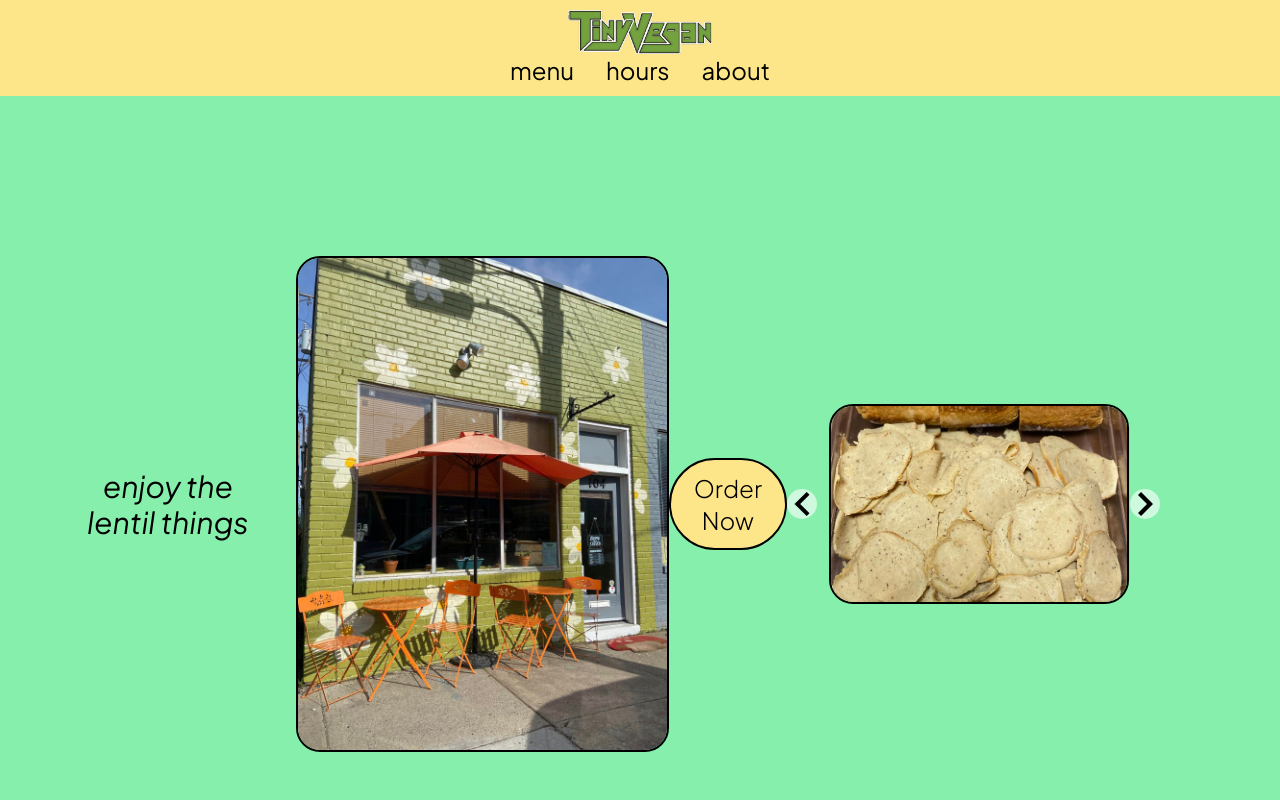
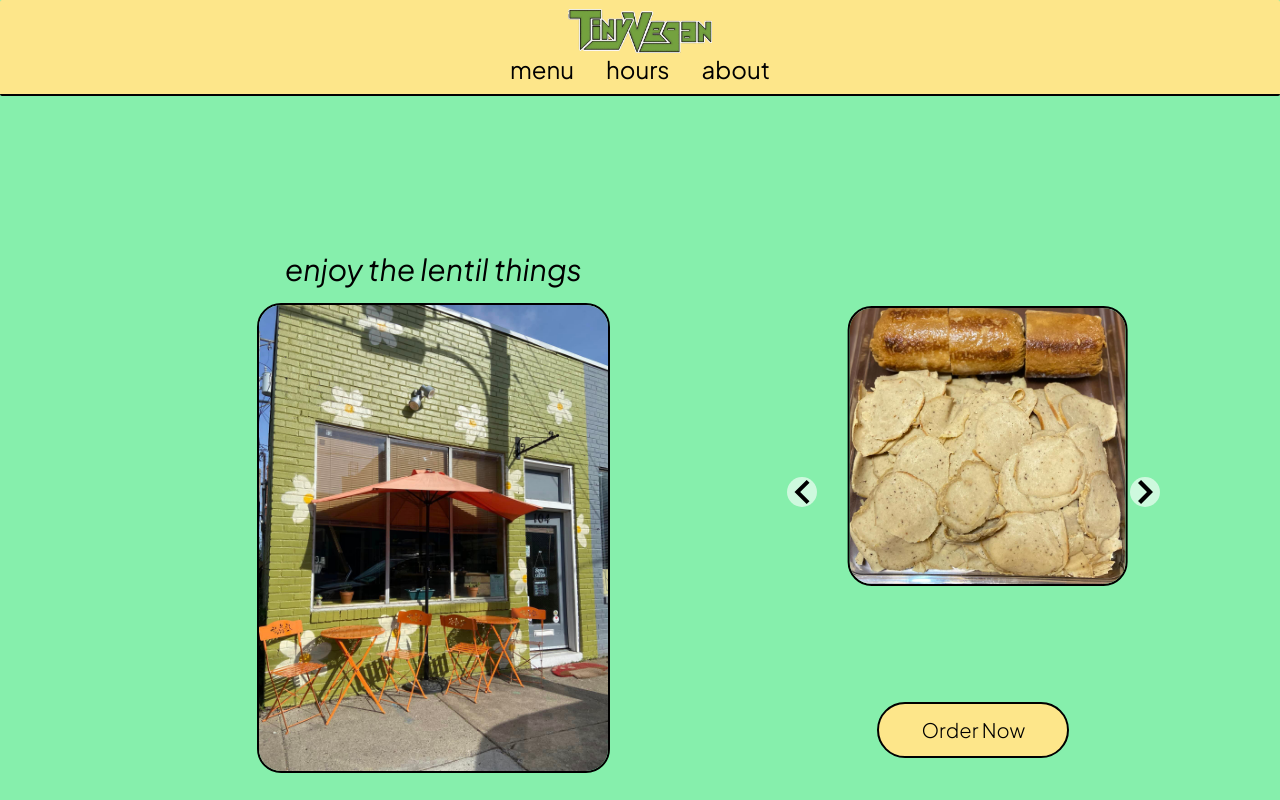
Before and after one commit to gjasay/tiny-vegan, a React (Vite) app: page / in a window 1280 px wide. Shown: the top 800 px of the page. Built offline with nearby package versions, Linux system fonts and the light colour scheme.

Commit message:
updated desktop hero

```diff
--- a/src/components/Header.tsx
+++ b/src/components/Header.tsx
@@ -15,7 +15,7 @@ const Header: React.FC = () => {
   });
 
   return (
-    <header className="sticky top-0 left-0 w-full flex justify-center bg-amber-200 flex-col sm:h-24 z-30">
+    <header className="sticky top-0 left-0 w-full flex justify-center bg-amber-200 flex-col sm:h-24 z-30 border-black border-b-2 rounded-sm">
       {/* Mobile */}
       <div className="flex justify-between items-center px-6 py-3 md:hidden z-30">
           <a href=""><img src="./logo.png" className="w-36"/></a>
--- a/src/components/Hero.tsx
+++ b/src/components/Hero.tsx
@@ -10,27 +10,31 @@ const slideImages = [
   "./food6.jpg",
 ];
 
-const Hero = () => {
+const Hero = () =>
+{
   return (
     <div
       id="hero"
       className="flex flex-col justify-around items-center text-center h-screen bg-cover bg-center mt-6 py-8 pb-16 md:flex-row md:justify-between md:px-20"
     >
-      <h2 className="italic text-xl py-4 rounded-md md:text-3xl">
+      <div className="flex flex-col justify-center items-center text-center ">
+        <h2 className="italic text-xl py-4 md:text-3xl">
           enjoy the lentil things
         </h2>
-      <div className="w-3/4 md:w-1/2 md:ml-10 lg:w-1/3 flex-shrink-0">
+        <div className="w-3/4 md:w-1/2 lg:w-1/2 flex-shrink-0">
           <img
             src="./store-front.jpg"
             alt="store front"
             className="rounded-3xl border-black border-2 max-w-full h-auto"
           />
         </div>
-      <button className="bg-amber-200 hover:bg-green-500 text-2xl py-3 px-5 my-8 rounded-full mx-auto font-light border-black border-2 md:mx-0">
+      </div>
+
+      <button className="sm:flex md:hidden bg-amber-200 hover:bg-green-500 text-2xl py-3 px-5 my-8 rounded-full mx-auto font-light border-black border-2 ">
         Order Now
       </button>
 
-      <div className="w-3/4 md:w-1/2 md:mr-10 lg:w-1/3 flex-shrink-0">
+      <div className="mt-20 w-3/4 md:w-1/2 md:mr-10 lg:w-1/3 flex flex-col justify-center">
         <Slide easing="ease">
           {slideImages.map((each, index) => (
             <div
@@ -40,12 +44,17 @@ const Hero = () => {
               <img
                 src={each}
                 alt="food"
-                className="mx-4 rounded-3xl border-black border-2"
-                style={{ width: "300px", height: "200px", objectFit: "cover" }}
+                className="sm:mx-4 rounded-3xl border-black border-2 md:w-2/3 lg:w-3/4 object-cover"
               />
             </div>
           ))}
         </Slide>
+        <div className="w-full flex justify-center">
+          <button className="hidden sm:hidden md:block lg:block xl:block bg-amber-200 hover:bg-green-500 rounded-full font-light border-black border-2 my-6 w-48 h-14 text-xl">
+            Order Now
+          </button>
+        </div>
+
       </div>
 
 
--- a/src/components/Hours.tsx
+++ b/src/components/Hours.tsx
@@ -18,7 +18,7 @@ const Hours = () =>
         <p className="text-xl">104 S Sheppard St</p>
         <p className="text-xl">Richmond, VA 23221</p>
         <a href="https://maps.app.goo.gl/aQe6eJmjQY1zF2dk7" target="_blank">
-          <h1 className="text-2xl bg-amber-200 hover:bg-green-500 rounded-3xl p-3 my-4">
+          <h1 className="text-2xl bg-amber-200 hover:bg-green-500 rounded-3xl p-3 my-4 border-black border-2">
             <FontAwesomeIcon icon={faMap} /> Get Directions <FontAwesomeIcon icon={faMapPin} />
           </h1>
         </a>
```
Lines whose indentation alone changed are shown as unchanged.
